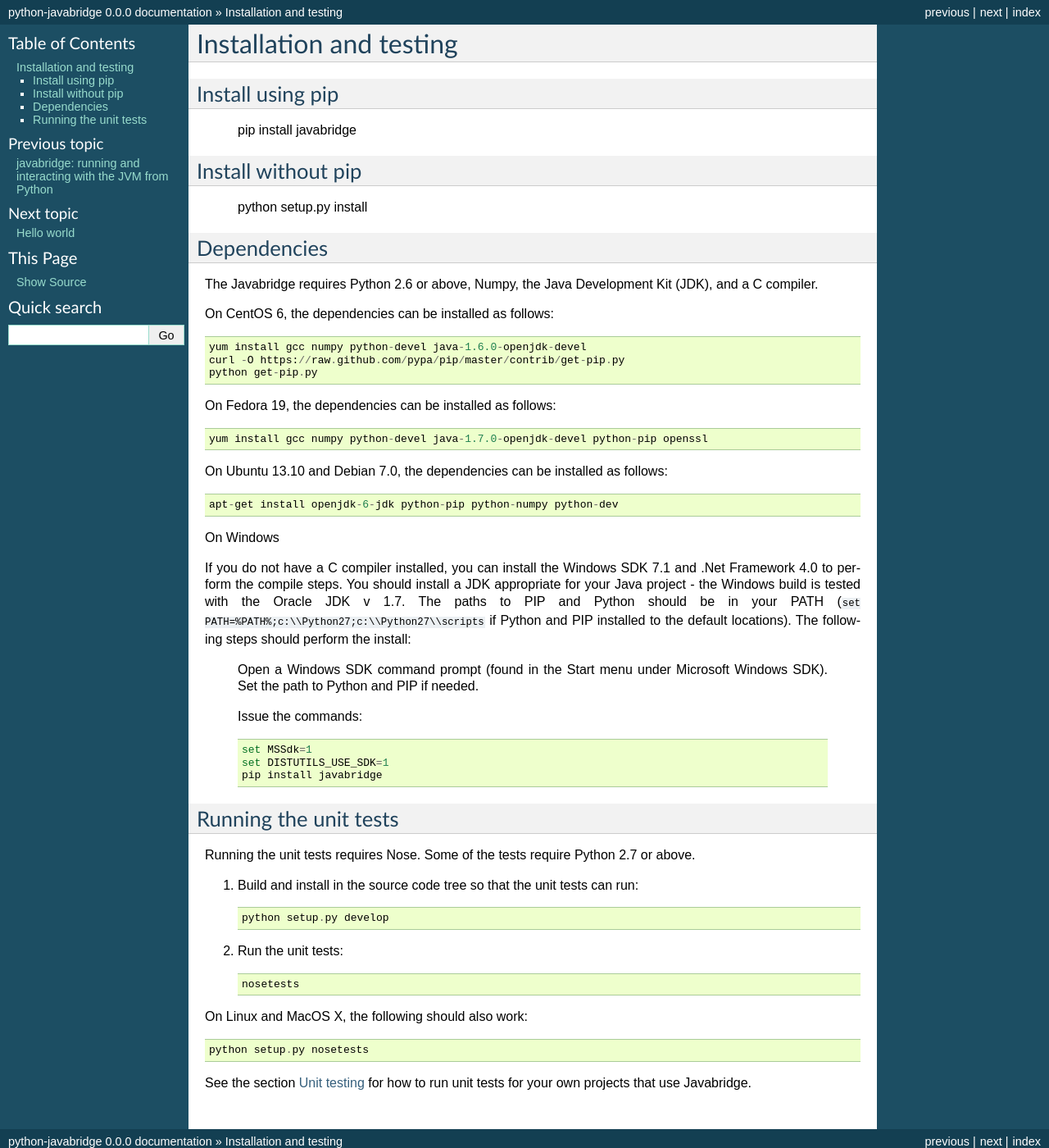
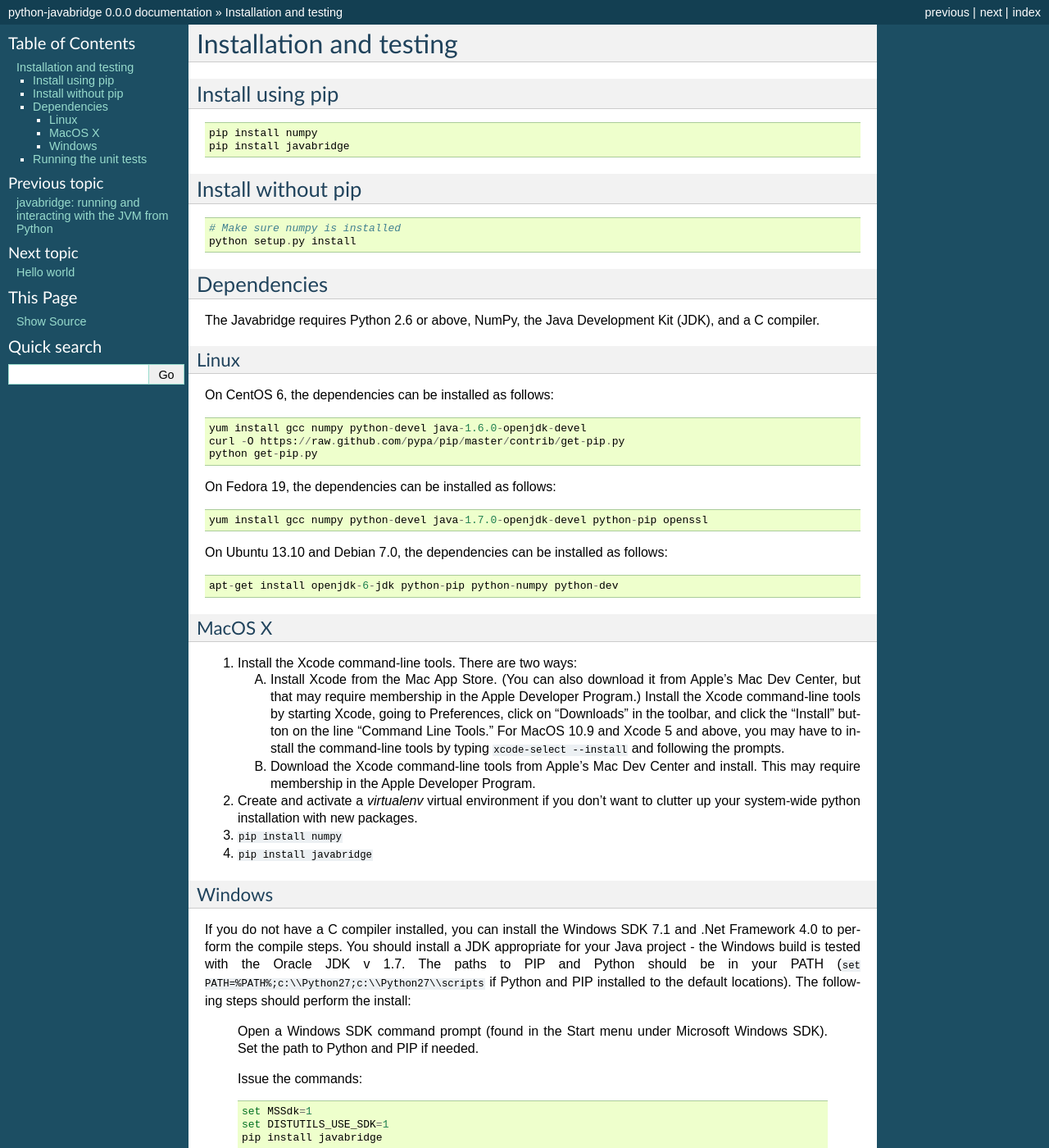
Before and after one commit to LeeKamentsky/python-javabridge, a Sphinx documentation site: the page built from docs/installation.rst, in a window 1280 px wide and 1400 px high. Shown: the whole window at 82% size. Built offline with Sphinx 7.4.7, drawn with Linux system fonts in a browser that asks for light colours.

Commit message:
Explicitly require that numpy be installed first.
Resolves #30.

```diff
--- a/docs/installation.rst
+++ b/docs/installation.rst
@@ -4,20 +4,29 @@
 Install using pip
 -----------------
 
+::
+
+    pip install numpy
     pip install javabridge
 
 
 Install without pip
 -------------------
 
+::
+
+    # Make sure numpy is installed
     python setup.py install
 
 
 Dependencies
 ------------
 
-The Javabridge requires Python 2.6 or above, Numpy, the Java
+The Javabridge requires Python 2.6 or above, NumPy, the Java
 Development Kit (JDK), and a C compiler.
+
+Linux
+^^^^^
 
 On CentOS 6, the dependencies can be installed as follows::
 
@@ -33,7 +42,35 @@
 
    apt-get install openjdk-6-jdk python-pip python-numpy python-dev
 
-On Windows
+MacOS X
+^^^^^^^
+
+1. Install the Xcode command-line tools. There are two ways:
+
+   A. Install Xcode from the Mac App Store. (You can also download it
+      from Apple's Mac Dev Center, but that may require membership in
+      the Apple Developer Program.) Install the Xcode command-line
+      tools by starting Xcode, going to Preferences, click on
+      "Downloads" in the toolbar, and click the "Install" button on
+      the line "Command Line Tools." For MacOS 10.9 and Xcode 5 and
+      above, you may have to install the command-line tools by typing
+      ``xcode-select --install`` and following the prompts.
+
+   B. Download the Xcode command-line tools from Apple's Mac Dev
+      Center and install. This may require membership in the Apple
+      Developer Program.
+
+2. Create and activate a `virtualenv` virtual environment if you don't
+   want to clutter up your system-wide python installation with new
+   packages.
+
+3. ``pip install numpy``
+
+4. ``pip install javabridge``
+
+
+Windows
+^^^^^^^
 
 If you do not have a C compiler installed, you can install the Windows SDK 7.1
 and .Net Framework 4.0 to perform the compile steps. You should install
```
Also changed, not shown: setup.py (+6 -1 lines).
